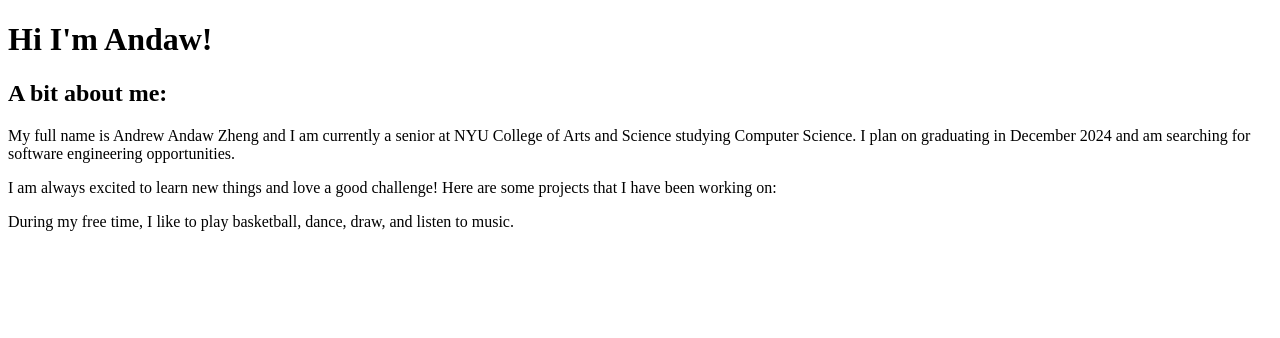
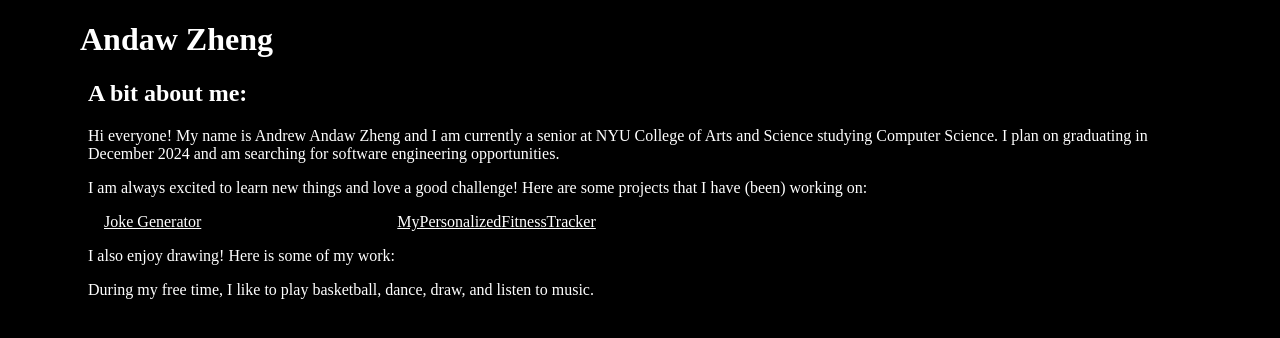
Before and after one commit to andaww/portfolio, a plain HTML site: page index.html in a window 1280 px wide. Drawn offline with Linux system fonts and the light colour scheme; a web font is replaced by a local one.

Commit message:
9/18 basic additions

```diff
--- a/index.html
+++ b/index.html
@@ -4,10 +4,14 @@
     <meta charset="UTF-8">
     <meta name="viewport" content="width=device-width, initial-scale=1.0">
     <title>Andaww</title>
+    <link rel="preconnect" href="https://fonts.googleapis.com/">
+    <link rel="preconnect" href="https://fonts.gstatic.com/">
+    <link rel="stylesheet" href="https://fonts.googleapis.com/css2?family=Abyssinica+SIL&display=swap">
+    <link rel="stylesheet" href="styles.css">
 </head>
 <body>
     <h1>
-        Hi I'm Andaw!
+        Andaw Zheng
     </h1>
 
     <h2>
@@ -15,17 +19,31 @@
     </h2>
 
     <p>
-        My full name is Andrew Andaw Zheng and I am currently a senior at NYU College of Arts and Science
+        Hi everyone! My name is Andrew Andaw Zheng and I am currently a senior at NYU College of Arts and Science
         studying Computer Science. I plan on graduating in December 2024 and am searching for
         software engineering opportunities.
     </p>
     <p>
         I am always excited to learn new things and love a good challenge! Here are some projects that I
-        have been working on:
+        have (been) working on:
     </p>
 
+    <a class = "projectlink" href="https://andaww.github.io/jokeGenerator/" target = "_blank">Joke Generator</a>
+
+    <a class = "projectlink" href="https://github.com/rren4000/MyPersonalizedFitnessTracker" target = "_blank">MyPersonalizedFitnessTracker</a>
+
+    <p>
+        I also enjoy drawing! Here is some of my work:
+    </p>
     <p>
         During my free time, I like to play basketball, dance, draw, and listen to music.
     </p>
+    <section>
+
+    </section>
+
+    <img src="/portfolio/artwork/" alt="">
+
+    <p></p>
 </body>
 </html>
--- a/styles.css
+++ b/styles.css
@@ -0,0 +1,22 @@
+*{
+    color: white;
+    background-color: black;
+    font-family: 'Abyssinica SIL', serif;
+}
+
+h1{
+    margin-left: 4.5rem;
+}
+
+h2{
+    margin-inline: 5rem;
+}
+
+.projectlink {
+    margin-inline: 6rem;
+}
+
+p{
+    text-align: left;
+    margin-inline: 5rem;
+}
```
